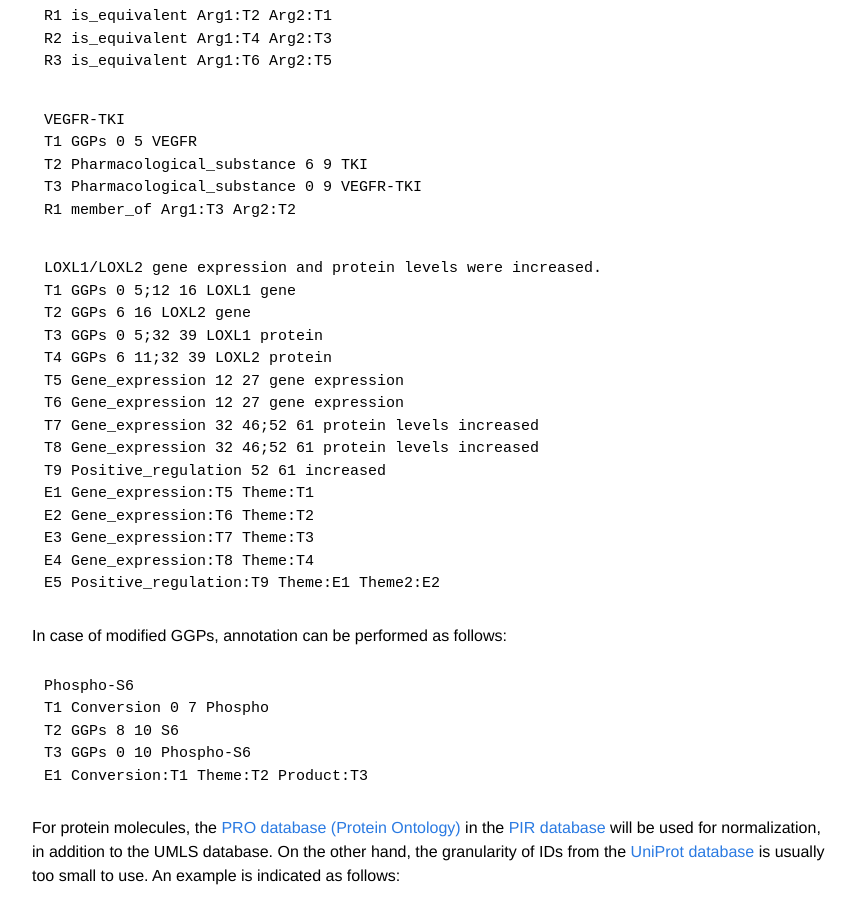
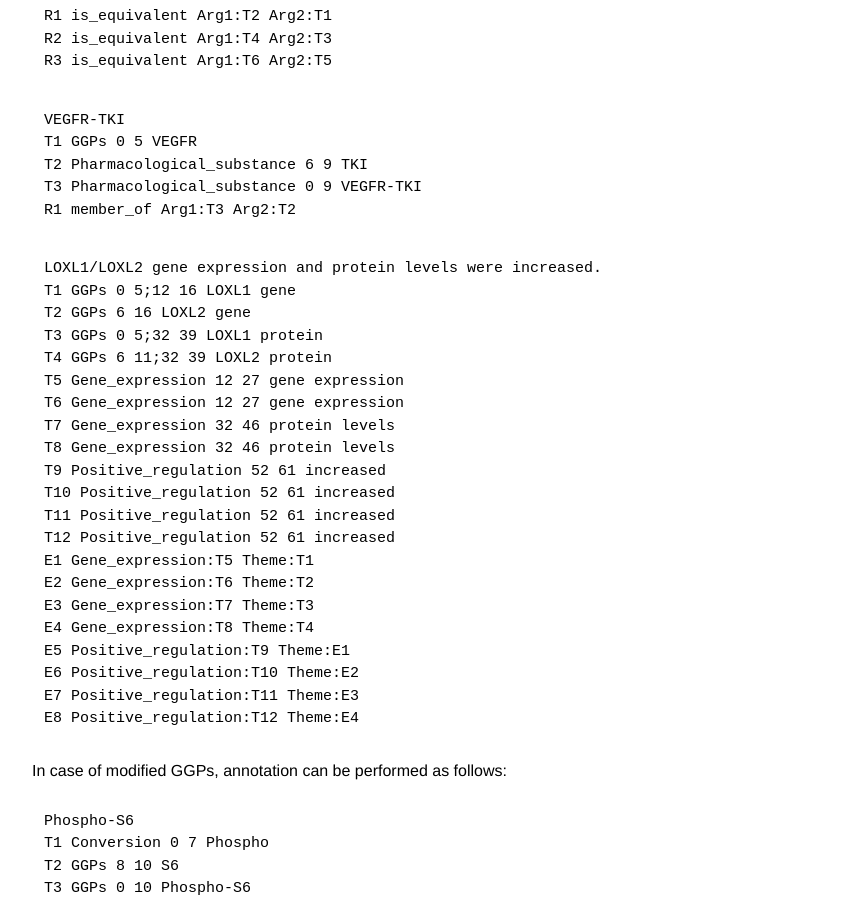
Before and after one commit to ezcatdb/molbiol_lung_corpus-guidelines, a Jekyll site: the page built from _entity/GGPs.md, in a window 1280 px wide and 900 px high, scrolled down 907 px. Shown: the whole window, without its empty margins (208-1064 px from the left). Built offline with Jekyll 4.4.1, drawn with Linux system fonts in a browser that asks for light colours.

Commit message:
Corrected sample4 in GGPs.md

```diff
--- a/_entity/GGPs.md
+++ b/_entity/GGPs.md
@@ -61,14 +61,20 @@ T3 GGPs 0 5;32 39 LOXL1 protein
 T4 GGPs 6 11;32 39 LOXL2 protein
 T5 Gene_expression 12 27 gene expression
 T6 Gene_expression 12 27 gene expression
-T7 Gene_expression 32 46;52 61 protein levels increased
-T8 Gene_expression 32 46;52 61 protein levels increased
+T7 Gene_expression 32 46 protein levels
+T8 Gene_expression 32 46 protein levels
 T9 Positive_regulation 52 61 increased
+T10 Positive_regulation 52 61 increased
+T11 Positive_regulation 52 61 increased
+T12 Positive_regulation 52 61 increased
 E1 Gene_expression:T5 Theme:T1
 E2 Gene_expression:T6 Theme:T2
 E3 Gene_expression:T7 Theme:T3
 E4 Gene_expression:T8 Theme:T4
-E5 Positive_regulation:T9 Theme:E1 Theme2:E2
+E5 Positive_regulation:T9 Theme:E1
+E6 Positive_regulation:T10 Theme:E2
+E7 Positive_regulation:T11 Theme:E3
+E8 Positive_regulation:T12 Theme:E4
 ~~~
 
 In case of modified GGPs, annotation can be performed as follows:
```
